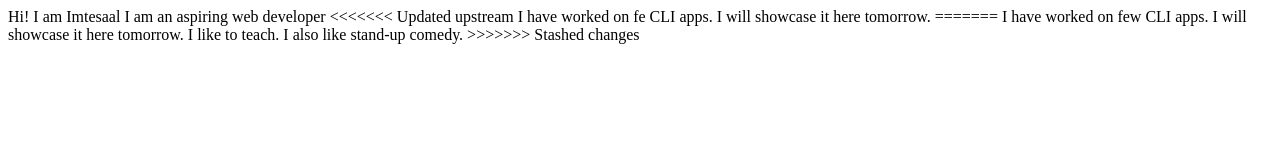
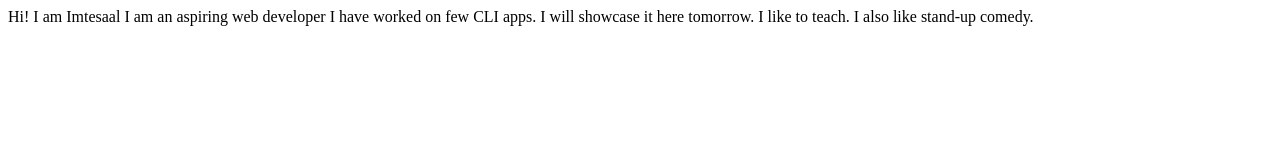
Before and after one commit to imtesaalahmed/demo-portfolio, a plain HTML site: page index.html in a window 1280 px wide. Drawn offline with Linux system fonts and the light colour scheme.

Commit message:
update interests

```diff
--- a/index.html
+++ b/index.html
@@ -9,12 +9,8 @@
   Hi! I am Imtesaal
     I am an aspiring web developer
 
-<<<<<<< Updated upstream
-    I have worked on fe CLI apps. I will showcase it here tomorrow.
-=======
     I have worked on few CLI apps. I will showcase it here tomorrow.
 
     I like to teach. I also like stand-up comedy.
->>>>>>> Stashed changes
 </body>
 </html>
```
